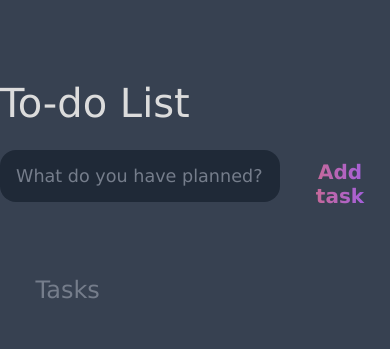
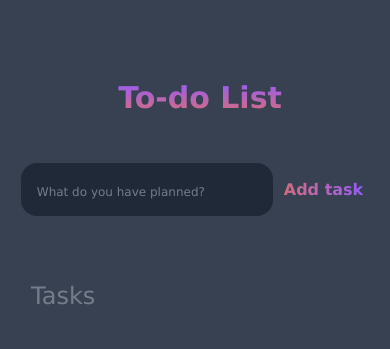
Before and after one commit to ashmit-cpu/To-do-list-app, a plain HTML site: page index.html in a window 390 px wide. Drawn offline with Linux system fonts and the light colour scheme.

Commit message:
Added media queries for mobile design. Made some changes to improve mobile experience.

```diff
--- a/index.html
+++ b/index.html
@@ -3,6 +3,10 @@
 
 <head>
     <title>To-Do List App</title>
+    <meta charset="UTF-8">
+    <meta http-equiv="X-UA-Compatible" content="IE=edge">
+    <meta name="viewport" content="width=device-width, initial-scale=1.0">
+
     <link rel="stylesheet" type="text/css" href="styles.css">
 </head>
 
@@ -17,11 +21,11 @@
 
             </form>
         </div>
-        <main>
-            <section class="task-list">
+        <section class="bottom-section">
+            <div class="task-list">
                 <h2>Tasks</h2>
                 <div class="tasks" id="tasks">
-                    <!-- <div class="task">
+                <!--<div class="task">
                         <div class="content">
                             <input type="text"class="text"value="A new task"readonly>
                         </div>
@@ -32,8 +36,8 @@
                         </div>
                     </div> -->
                 </div>
-            </section>
-        </main>
+            </div>
+        </section>
         <script src="script.js"></script>
     </div>
 </body>
--- a/script.js
+++ b/script.js
@@ -11,6 +11,7 @@ window.addEventListener('load', () => {
 
         const task_div = document.createElement('div');
         task_div.classList.add('task');
+
 
         const content_div = document.createElement('div');
         content_div.classList.add('content');
--- a/styles.css
+++ b/styles.css
@@ -22,22 +22,33 @@ body {
 
 }
 
+.container {
+    margin-top: 70px;
+    padding: 0 30px 0 30px;
+
+
+}
+
 .top-section {
-    padding: 3em 1em;
-    max-width: 800px;
+    max-width: 900px;
     margin: 0 auto;
+    margin-bottom: 50px;
 }
 
 .top-section h1 {
     font-size: 2.5rem;
     font-weight: 400;
-    color: gainsboro;
-    margin-bottom: 1.5rem;
-
+    background: -webkit-linear-gradient(var(--purple), var(--pink));
+    -webkit-background-clip: text;
+    -webkit-text-fill-color: transparent;
+    margin-bottom: 3rem;
+    font-weight: 600;
+    text-align: center;
 }
 
 #new-task {
     display: flex;
+    justify-content: center;
 }
 
 input,
@@ -49,14 +60,14 @@ button {
 }
 
 /* .top-section styling */
-#new-task-input {
+#new-task input {
     width: 80%;
     background-color: var(--darker);
     padding: 1rem;
     border-radius: 1rem;
     margin-right: 1rem;
     color: var(--light);
-    font-size: 1.1rem;
+    font-size: 18px;
 }
 
 #new-task-input::placeholder {
@@ -65,7 +76,7 @@ button {
 
 /* Add task button styling */
 
-#new-task-submit {
+#new-task button {
     color: var(--pink);
     font-size: 1.25rem;
     font-weight: 700;
@@ -84,9 +95,9 @@ button {
     opacity: 0.6;
 }
 
-main {
-    max-width: 800px;
-    width: 90%;
+
+.bottom-section {
+    max-width: 900px;
     margin: 0 auto;
 }
 
@@ -102,27 +113,31 @@ main {
     font-size: 1.5rem;
     font-weight: 400;
     color: var(--grey);
-    margin-bottom: 1rem;
+    margin-bottom: 20px;
 }
 
 .tasks .task {
     display: flex;
     justify-content: space-between;
     background-color: var(--darkest);
-    padding: 1rem;
-    border-radius: 1rem;
+    padding: 16px;
+    border-radius: 10px;
     margin-bottom: 1rem;
 }
+
+
 
 /* inputbox styling */
 .task .content input {
     color: var(--light);
     font-size: 1.125rem;
-    width: 100%;
     background-color: var(--darkest);
     display: block;
     transition: 0.4s;
 }
+
+
+
 
 .task .content .text:not(:read-only) {
     color: var(--pink);
@@ -162,32 +177,67 @@ main {
 }
 
 
-@media all and (max-width:992px) {
-    body {
+@media all and (max-width:768px) {
+
+    .container {
+        margin-top: 80px;
+        padding: 0 15px 0 15px;
+
+
+    }
+
+
+    .top-section h1 {
+        font-size: 30px;
+        margin-left: 10px;
+
+
+
+    }
+
+
+    #new-task input {
+        width: 70%;
+        margin-right: 5px;
+
+
+    }
+
+    #new-task-input::placeholder {
+        font-size: 12px;
+    }
+
+    #new-task-submit {
+        font-size: 10px;
+
+    }
+
+    .tasks .task {
+
+        padding: 10px;
+        border-radius: 10px;
+        margin-bottom: 12px;
+    }
+
+    .task .content input {
+        width: 50%;
+    }
+
+
+    .task .buttons button {
+        font-size: 15px;
+
+    }
+
+    #new-task button {
+        font-size: 16px;
+
+    }
+
+    .task .content input {
         font-size: 14px;
     }
 
-    .top-section {
-        padding-top: 80px;
-        padding-left: 0;
-        padding-right: 0;
-    }
 
-    #new-task {
-        align-items: center;
-    }
 
-    #new-task-input {
-        width: 80%;
-        margin-right: 10px;
-        margin-bottom: 1rem;
-    }
-
-    main {
-        max-width: none;
-    }
-
-    .task .content input {
-        width: 100%;
-    }
 }
```
